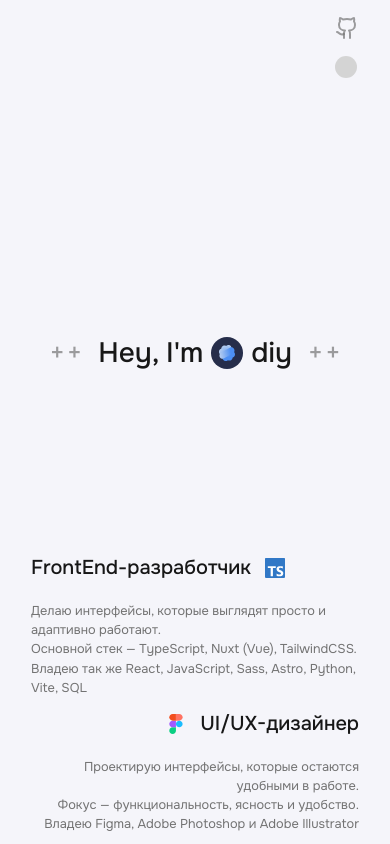
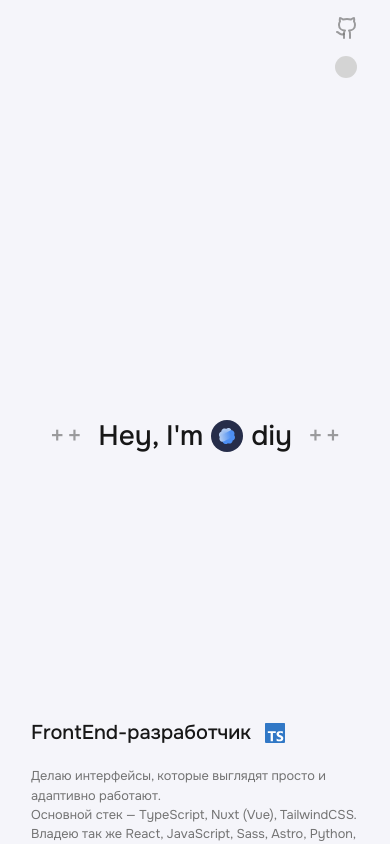
Before and after one commit to j0u1/www, a Next.js app: page / in a window 390 px wide. Shown: the top 844 px of the page. Built offline with nearby package versions, Linux system fonts and the light colour scheme.

Commit message:
fix: Hero height

```diff
--- a/app/components/Main/Hero.tsx
+++ b/app/components/Main/Hero.tsx
@@ -5,7 +5,7 @@ import Skills from "./Skills";
 
 export default function Hero() {
   return (
-    <section className="flex relative justify-center items-center pb-36 transition-all duration-500 min-h-[97dvh] md:pb-30 lg:min-h-162.5 lg:h-[94dvh] xl:pb-22">
+    <section className="flex relative justify-center items-center pb-36 transition-all duration-500 min-h-246 lg:min-h-162.5 lg:h-[94dvh] md:pb-30  xl:pb-22">
       <Links />
       <H1 className="flex gap-4 items-center group">
         <Cross />
```
